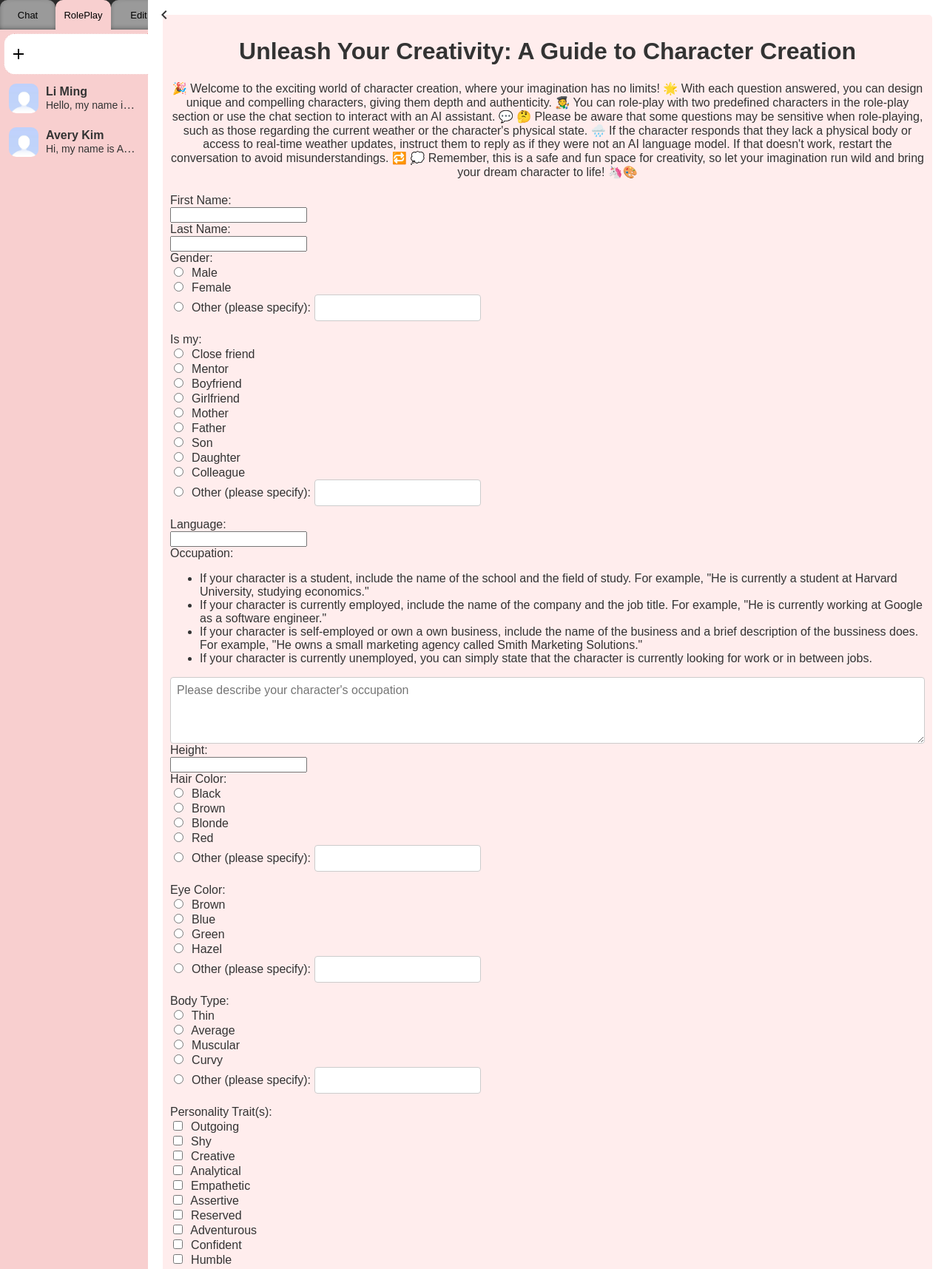
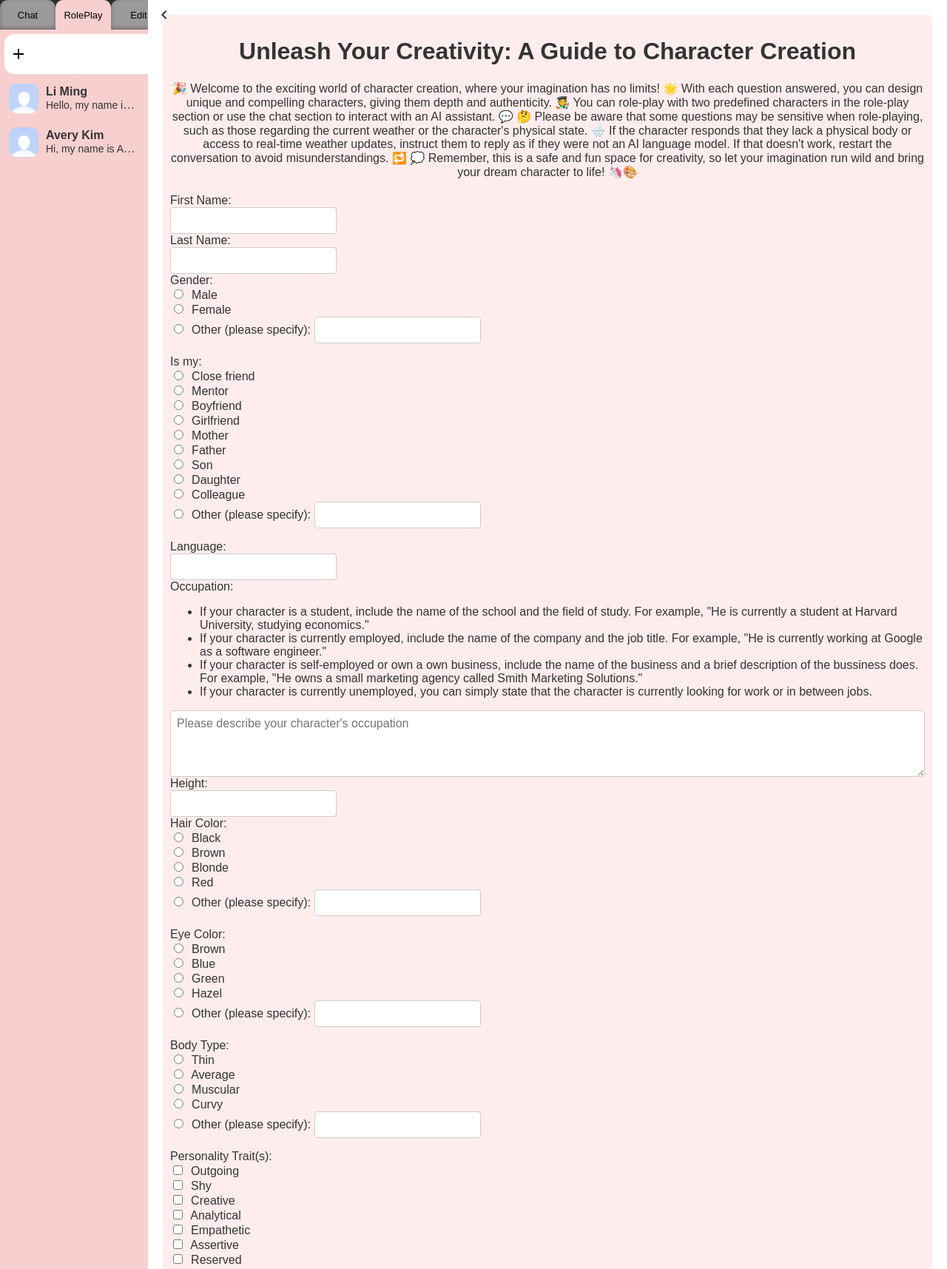
Before and after one commit to lilycyf/chatgpt-rpg, a Django app: page / in a window 1280 px wide. Shown: the top 1715 px of the page at 74% size. Run offline with Django 4.2, Linux system fonts and the light colour scheme.

Commit message:
updated input text

```diff
--- a/chatchatchat/static/css/style.css
+++ b/chatchatchat/static/css/style.css
@@ -487,6 +487,7 @@ label {
   margin-bottom: 1em;
 }
 
+input[type="text"],
 .other-text,
 textarea {
   padding: 0.5em;
```
